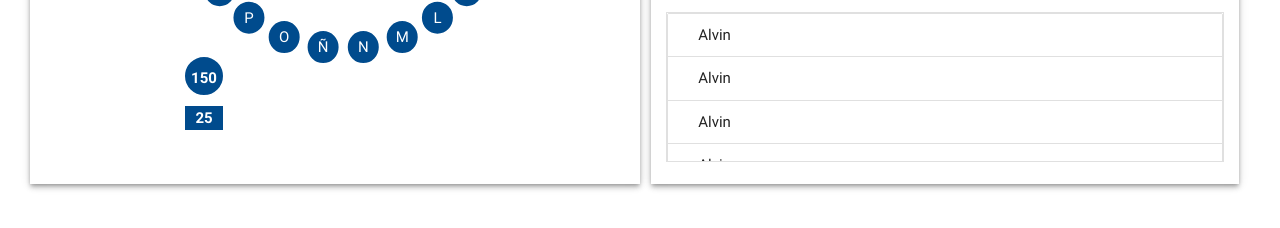
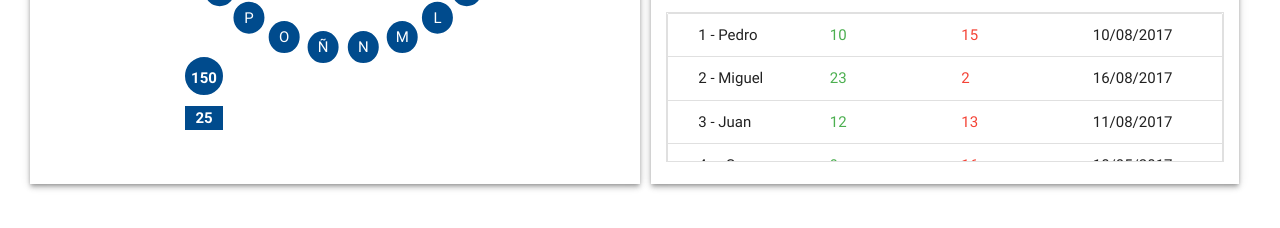
Before and after one commit to VGamezz19/pasaPalabra-SPA, a plain HTML site: page pasa-palabra.html in a window 1280 px wide. Shown: the part 437-665 px from the top of the page. Drawn offline with nearby package versions, Linux system fonts and the light colour scheme.

Commit message:
PrintRanking

```diff
--- a/js/pasa-palabra.js
+++ b/js/pasa-palabra.js
@@ -27,6 +27,18 @@ var questions = [
     { letter: "y", answer: "peyote", status: 0, question: ("CONTIENE LA Y. Pequeño cáctus conocido por sus alcaloides psicoactivos utilizado de forma ritual y medicinal por indígenas americanos") },
     { letter: "z", answer: "zen", status: 0, question: ("CON LA Z. Escuela de budismo que busca la experiencia de la sabiduría más allá del discurso racional") },
 ]
+
+var usuarios = [
+    {usuario: 'Pedro', ultimaPartida: '10/08/2017',correctas: 10, incorrectas: 15},
+    {usuario: 'Miguel', ultimaPartida: '16/08/2017',correctas: 23, incorrectas: 2},
+    {usuario: 'Juan', ultimaPartida: '11/08/2017',correctas: 12, incorrectas: 13},
+    {usuario: 'vGamez', ultimaPartida: '10/05/2017',correctas: 9, incorrectas: 16},
+    {usuario: 'JJperez', ultimaPartida: '10/08/2017',correctas: 24, incorrectas: 1},
+    {usuario: 'Juanjo', ultimaPartida: '12/08/2017',correctas: 3, incorrectas: 22},
+    {usuario: 'Guimenez', ultimaPartida: '10/08/2017',correctas: 20, incorrectas: 5},
+    {usuario: 'Alejandro', ultimaPartida: '13/08/2017',correctas: 5, incorrectas: 20},
+]
+
 var user = '';
 var pass = '';
 var time = 150;
@@ -145,9 +157,26 @@ function check(event) {
         alert("Se termino el pasapalabra")
     }
 }
+//================== Printar Ranking ==============//
+function printRanking() {
+    var print = ''
+    var position = 0;
+    usuarios.forEach(element => {
+        position ++;
+        print += '<li class="collection-item row">'
+        print +='<div class = "col s3">'+ position + " - " +element.usuario +'</div>'
+        print +='<div class = "col s3" style = "color:#4CAF50">' +element.correctas +'</div>'
+        print +='<div class = "col s3" style = "color:#F44336">' +element.incorrectas +'</div>'
+        print +='<div class = "col s3">' +element.ultimaPartida +'</div>'
+        print += '</li>'
+    });
+    return print
+}
 
 //================= Windows.onliad ==============//
  window.onload = function() {
+    //  document.getElementById('modal1').modal()
+    document.getElementById('ranking').innerHTML = printRanking()
      document.onkeypress = userAndPass;
  }
 
--- a/pasa-palabra.html
+++ b/pasa-palabra.html
@@ -8,7 +8,6 @@
     <meta name="viewport" content="width=device-width, initial-scale=1.0"/>
 
     <script src= 'js/pasa-palabra.js'></script>
-    <script src= 'js/login.js'></script>
     <link rel="stylesheet" type="text/css" href="style/pasa-palabra.css">
     <title>PasaPalabra</title>
 </head>
@@ -164,7 +163,7 @@
             <div class="col s12 m12 l12  container rigth-content z-depth-2" style="margin-top: 1em;">
                    <h4 style = 'margin-top:0;'> Ranking <i class ="material-icons">public</i></h4>
                    <div class = 'scroll-container'>
-                    <ul class="collection with-header ranking-ul">
+                    <ul class="collection with-header ranking-ul" id='ranking'>
                         <li class="collection-item"><div>Alvin</div></li>
                         <li class="collection-item"><div>Alvin</div></li>
                         <li class="collection-item"><div>Alvin</div></li>
```
Also changed, not shown: js/login.js (deleted).
